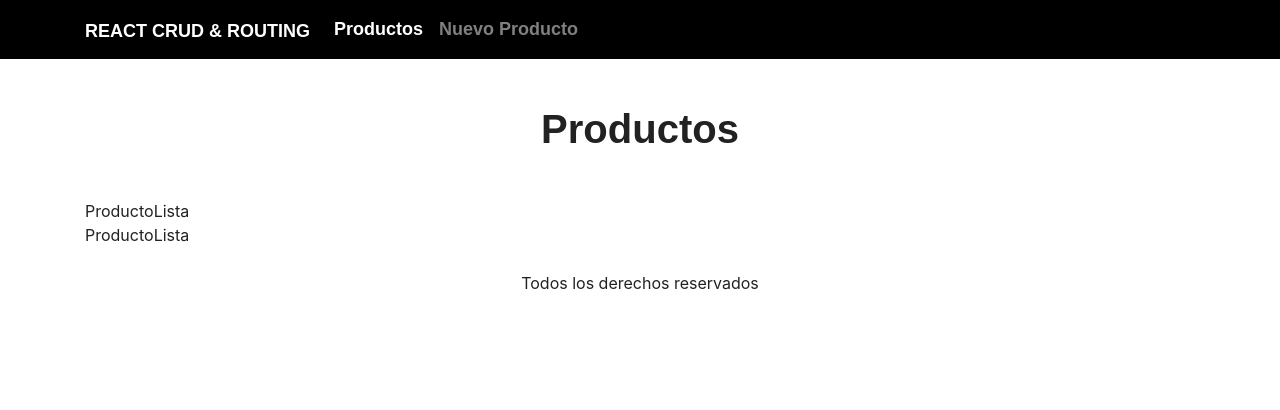
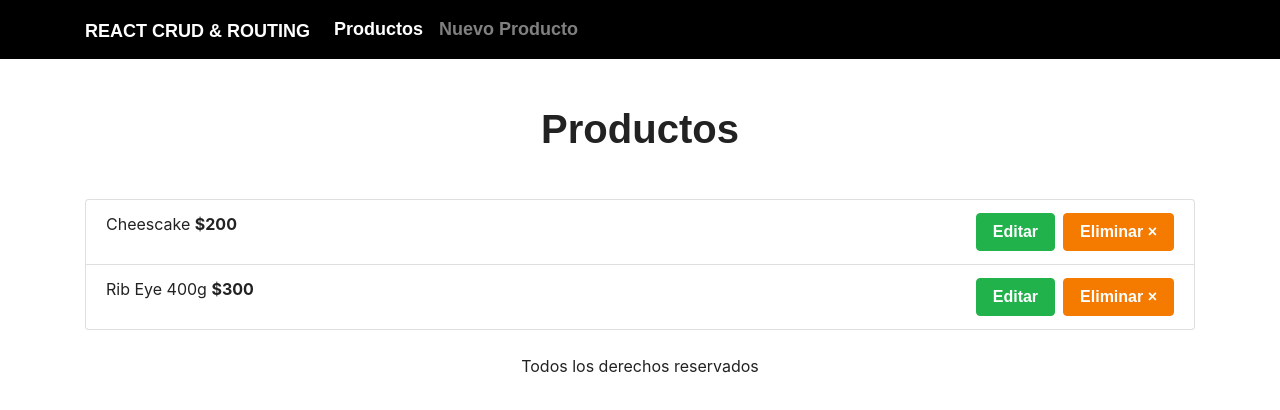
Before and after one commit to eacevedof/prj_reactjs3, a React (Create React App) app in the folder sec15_crud_rrouter/crudrouter/: page /productos in a window 1280 px wide. Shown: the top 410 px of the page. Built offline with nearby package versions, Linux system fonts and the light colour scheme; data requests are answered from the project's data file; a web font is replaced by a local one.

Commit message:
sec15 10. Mostrando los Productos

```diff
--- a/sec15_crud_rrouter/crudrouter/src/components/ProductoLista.js
+++ b/sec15_crud_rrouter/crudrouter/src/components/ProductoLista.js
@@ -1,9 +1,40 @@
 //ProductoLista.js
 import React from 'react';
+import {Link} from "react-router-dom"
 
+//siempre que viene props.producto se puede hacer esto
 function ProductoLista({producto}){
+
+  const eliminarProducto = id => {
+    console.log("eliminando",id)
+  }
+
   return (
-    <div>ProductoLista</div>
+    <li
+      className="list-group-item d-flex justify-content-between align-items-center"
+      data-categoria={producto.categoria}
+    >
+      <p>
+        {producto.nombrePlatillo}{' '}
+        <span className="font-weight-bold">${producto.precioPlatillo}</span>
+      </p>
+
+      <div>
+        <Link
+          to={`/productos/editar/${producto.id}`}
+          className="btn btn-success mr-2"
+        >Editar</Link>
+
+        <button
+          type="button"
+          className="btn btn-danger"
+          onClick={()=>eliminarProducto(producto.id)}
+        >
+          Eliminar &times;
+        </button>
+
+      </div>
+    </li>
   )
 
 }
```
Also changed, not shown: 1 other file (tests, documents, lock files or other folders).
